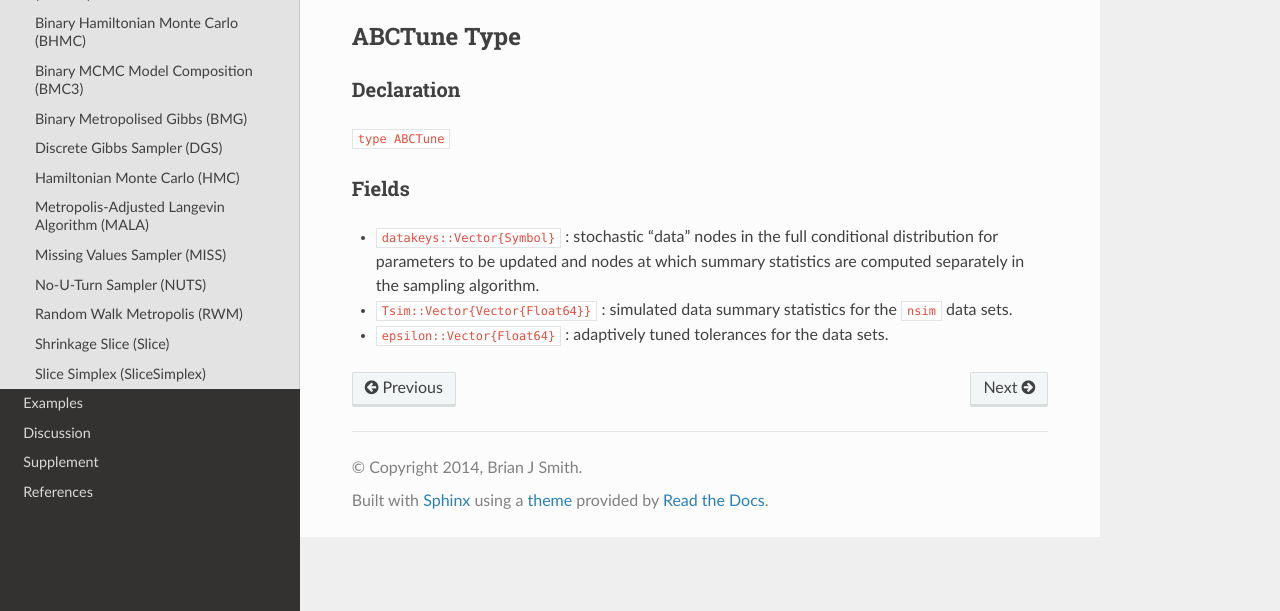
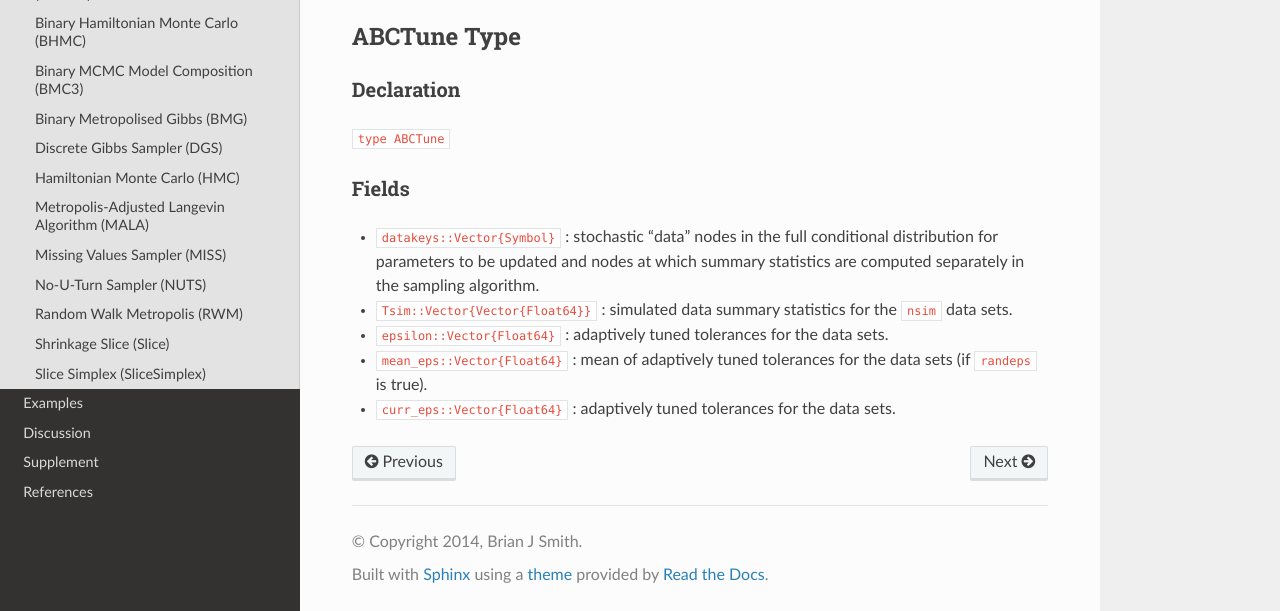
Before and after one commit to brian-j-smith/Mamba.jl, a Sphinx documentation site: the page built from doc/samplers/abc.rst, in a window 1280 px wide and 1053 px high, cut to the strip 442-1053 px from the top of the window. Built offline with Sphinx 7.4.7 and the Read the Docs theme 2.0.0, drawn with Linux system fonts in a browser that asks for light colours; formulas are drawn with MathJax 3; cross-references to code outside the pages are shown as plain code.

Commit message:
Allow for exponential perturbations in epsilon.

```diff
--- a/doc/samplers/abc.rst
+++ b/doc/samplers/abc.rst
@@ -15,7 +15,8 @@
                   epsilon::Real; kernel::KernelDensityType=SymUniform, \
                   dist::Function=(Tsim, Tobs) -> sqrt(sumabs2(Tsim - Tobs)), \
                   proposal::SymDistributionType=Normal, maxdraw::Integer=1, \
-                  nsim::Integer=1, args...)
+                  nsim::Integer=1, randeps::Bool=false, ratio::Float64=1.0, \
+                  args...)
 
     Construct a ``Sampler`` object for ABC sampling.  Parameters are assumed to be continuous, but may be constrained or unconstrained.
 
@@ -30,6 +31,8 @@
         * ``proposal`` : symmetric distribution of type ``Biweight``, ``Cosine``, ``Epanechnikov``, ``Normal``, ``SymTriangularDist``, ``SymUniform``, or ``Triweight`` to be centered around current parameter values and used to generate proposal draws.  Specified ``scale`` determines the standard deviations of Normal proposals and widths of the others.
         * ``maxdraw`` : maximum number of unaccepted candidates to draw in each call of the sampler.  Draws are generated until one is accepted or the maximum is reached.  Larger values increase acceptance rates at the expense of longer runtimes.
         * ``nsim`` : number of data sets to simulate in deciding whether to accept a candidate draw.  Larger values lead to closer approximations of the target distribution at the expense of longer runtimes.
+        * ``randeps`` : Whether to perturb internal tolerance by random exponential variable.
+        * ``ratio`` : Internal tolerance is monotonically decreased by convex combination of previous tolerance and distance between vectors of observed and simulated data summary statics, with weight ``ratio`` given the distance.
         * ``args...`` : additional keyword arguments to be passed to the ``dist`` function.
 
     **Value**
@@ -56,3 +59,5 @@
 * ``datakeys::Vector{Symbol}`` : stochastic "data" nodes in the full conditional distribution for parameters to be updated and nodes at which summary statistics are computed separately in the sampling algorithm.
 * ``Tsim::Vector{Vector{Float64}}`` : simulated data summary statistics for the ``nsim`` data sets.
 * ``epsilon::Vector{Float64}`` : adaptively tuned tolerances for the data sets.
+* ``mean_eps::Vector{Float64}`` : mean of adaptively tuned tolerances for the data sets (if ``randeps`` is true).
+* ``curr_eps::Vector{Float64}`` : adaptively tuned tolerances for the data sets.
```
Also changed, not shown: 2 other files.
